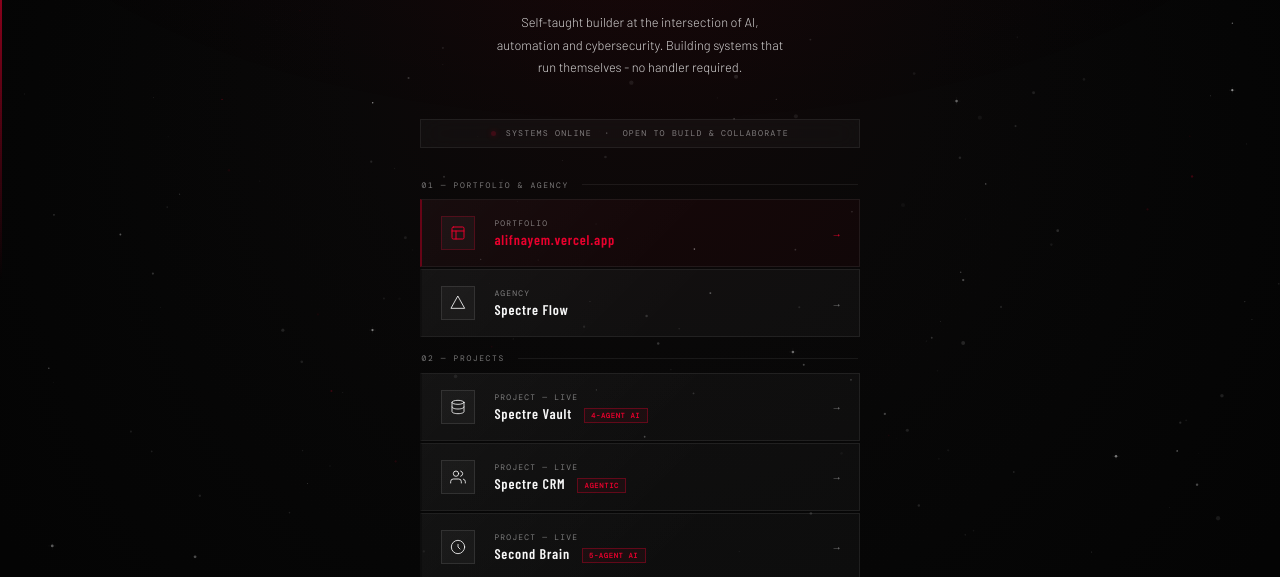
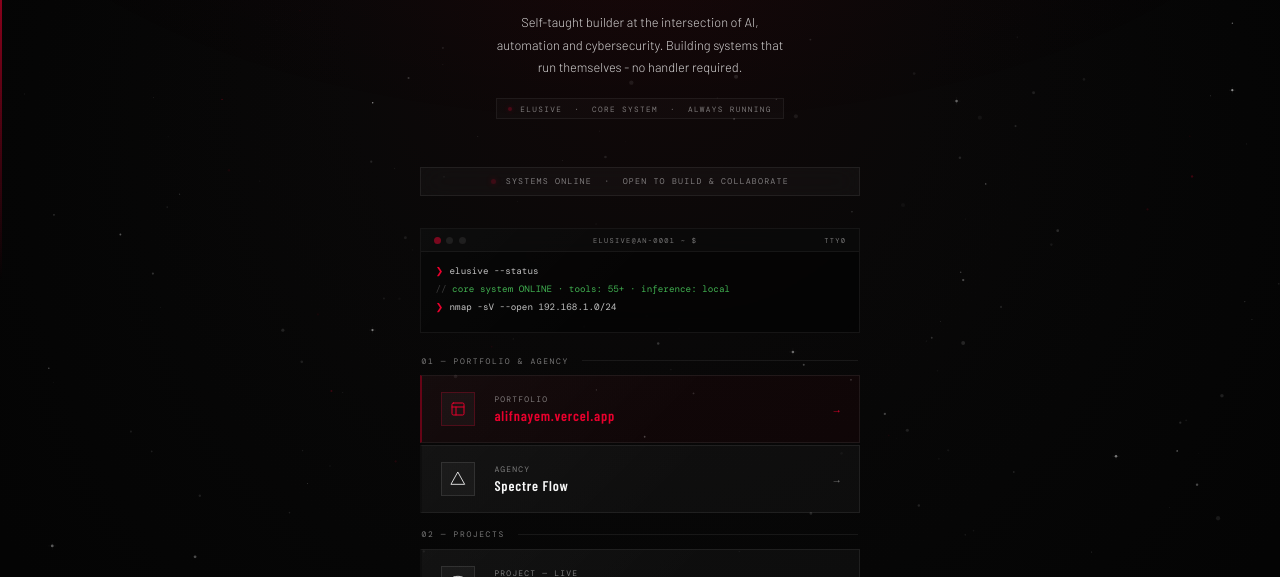
Before and after one commit to Darkus39/alif-linkbio, a plain HTML site: page index.html in a window 1280 px wide. Shown: the part 200-777 px from the top of the page. Drawn offline with nearby package versions, Linux system fonts and the light colour scheme; a web font is replaced by a local one.

Commit message:
Refactor styles and structure in index.html

```diff
--- a/index.html
+++ b/index.html
@@ -19,10 +19,16 @@
 body{background:var(--bg);color:var(--t1);font-family:var(--b);font-weight:300;min-height:100vh;display:flex;flex-direction:column;align-items:center;justify-content:center;padding:3rem 1.5rem;overflow-x:hidden;position:relative}
 body::before{content:'';position:fixed;inset:0;pointer-events:none;z-index:1;background:radial-gradient(ellipse 80% 60% at 50% 0%,rgba(232,0,45,0.04) 0%,transparent 70%)}
 #bg-canvas{position:fixed;inset:0;width:100%;height:100%;z-index:0;pointer-events:none}
+
+/* Accents */
 .top-accent{position:fixed;top:0;left:0;right:0;height:2px;background:linear-gradient(90deg,transparent,var(--red) 30%,var(--red) 70%,transparent);z-index:10}
 .left-accent{position:fixed;left:0;top:0;bottom:0;width:2px;background:linear-gradient(180deg,var(--red) 0%,rgba(232,0,45,0) 60%);z-index:10}
+
+/* Wrap */
 .wrap{position:relative;z-index:5;width:100%;max-width:440px;display:flex;flex-direction:column;gap:0}
-.header{text-align:center;padding:0 0 2.5rem;opacity:0;transform:translateY(16px);animation:rise 0.7s ease 0.1s forwards}
+
+/* Header */
+.header{text-align:center;padding:0 0 1.6rem;opacity:0;transform:translateY(16px);animation:rise 0.7s ease 0.1s forwards}
 .avatar{width:72px;height:72px;border:1px solid var(--border2);background:var(--bg2);display:flex;align-items:center;justify-content:center;margin:0 auto 1.4rem;position:relative}
 .avatar::before{content:'';position:absolute;inset:-4px;border:1px solid var(--red);opacity:0.4}
 .avatar-initials{font-family:var(--bc);font-size:1.4rem;font-weight:800;letter-spacing:0.1em;color:var(--red)}
@@ -30,12 +36,30 @@
 .name em{color:transparent;-webkit-text-stroke:1px rgba(255,255,255,0.2);font-style:normal}
 .role{font-family:var(--mono);font-size:0.6rem;letter-spacing:0.22em;text-transform:uppercase;color:var(--red);margin-bottom:0.7rem;display:flex;align-items:center;justify-content:center;gap:0.8rem}
 .role::before,.role::after{content:'';display:block;width:20px;height:1px;background:var(--red);opacity:0.5}
-.bio{font-size:0.8rem;line-height:1.75;color:var(--t2);max-width:300px;margin:0 auto}
-.status-bar{display:flex;align-items:center;justify-content:center;gap:0.6rem;padding:0.5rem 1rem;border:1px solid rgba(255,255,255,0.07);background:rgba(255,255,255,0.03);backdrop-filter:blur(12px);-webkit-backdrop-filter:blur(12px);margin-bottom:2rem;font-family:var(--mono);font-size:0.52rem;letter-spacing:0.14em;text-transform:uppercase;color:var(--t3);opacity:0;animation:rise 0.7s ease 0.3s forwards}
+.bio{font-size:0.8rem;line-height:1.75;color:var(--t2);max-width:300px;margin:0 auto 1rem}
+
+/* Elusive ambient tag */
+.elusive-tag{
+  display:inline-flex;align-items:center;gap:0.5rem;
+  font-family:var(--mono);font-size:0.48rem;letter-spacing:0.18em;text-transform:uppercase;
+  color:var(--t3);margin:0 auto;
+  padding:0.3rem 0.7rem;
+  border:1px solid rgba(255,255,255,0.06);
+  background:rgba(255,255,255,0.02);
+  backdrop-filter:blur(8px);
+}
+.elusive-dot{width:4px;height:4px;border-radius:50%;background:rgba(232,0,45,0.7);box-shadow:0 0 5px rgba(232,0,45,0.5);animation:blink 3s ease-in-out infinite}
+
+/* Status bar */
+.status-bar{display:flex;align-items:center;justify-content:center;gap:0.6rem;padding:0.5rem 1rem;border:1px solid rgba(255,255,255,0.07);background:rgba(255,255,255,0.03);backdrop-filter:blur(12px);-webkit-backdrop-filter:blur(12px);margin-bottom:2rem;font-family:var(--mono);font-size:0.52rem;letter-spacing:0.14em;text-transform:uppercase;color:var(--t3);opacity:0;animation:rise 0.7s ease 0.3s forwards;margin-top:1.4rem}
 .status-dot{width:5px;height:5px;border-radius:50%;background:var(--red);box-shadow:0 0 6px var(--red);animation:blink 2s ease-in-out infinite}
 @keyframes blink{0%,100%{opacity:1}50%{opacity:0.2}}
+
+/* Section label */
 .sec-label{font-family:var(--mono);font-size:0.5rem;letter-spacing:0.2em;text-transform:uppercase;color:var(--t3);display:flex;align-items:center;gap:0.8rem;margin-bottom:0.6rem;padding:0 0.1rem}
 .sec-label::after{content:'';flex:1;height:1px;background:var(--border)}
+
+/* Cards */
 .links-group{display:flex;flex-direction:column;gap:2px;margin-bottom:1rem}
 .link-card{
   display:flex;align-items:center;gap:1.2rem;padding:1rem 1.2rem;
@@ -50,32 +74,15 @@
 .link-card::before{
   content:'';position:absolute;
   top:0;left:-100%;width:60%;height:100%;
-  background:linear-gradient(90deg,transparent,rgba(255,255,255,0.04),transparent);
+  background:linear-gradient(90deg,transparent,rgba(255,255,255,0.05),transparent);
   transform:skewX(-20deg);
   transition:left 0s;
-  pointer-events:none;
+  pointer-events:none;z-index:2;
 }
-.link-card:hover::before{
-  left:160%;
-  transition:left 0.55s ease;
-}
-.link-card::after{
-  content:'';position:absolute;inset:0;
-  background:linear-gradient(135deg,rgba(255,255,255,0.025) 0%,transparent 60%);
-  pointer-events:none;
-}
-.link-card:hover{
-  background:rgba(255,255,255,0.06);
-  border-left-color:var(--red);
-  box-shadow:0 0 20px rgba(232,0,45,0.08),inset 0 0 20px rgba(255,255,255,0.01);
-}
-.lc-icon{
-  width:34px;height:34px;flex-shrink:0;
-  border:1px solid rgba(255,255,255,0.1);
-  background:rgba(255,255,255,0.03);
-  display:flex;align-items:center;justify-content:center;
-  position:relative;z-index:1;
-}
+.link-card:hover::before{left:160%;transition:left 0.55s ease}
+.link-card::after{content:'';position:absolute;inset:0;background:linear-gradient(135deg,rgba(255,255,255,0.025) 0%,transparent 60%);pointer-events:none}
+.link-card:hover{background:rgba(255,255,255,0.06);border-left-color:var(--red);box-shadow:0 0 20px rgba(232,0,45,0.08),inset 0 0 20px rgba(255,255,255,0.01)}
+.lc-icon{width:34px;height:34px;flex-shrink:0;border:1px solid rgba(255,255,255,0.1);background:rgba(255,255,255,0.03);display:flex;align-items:center;justify-content:center;position:relative;z-index:1}
 .lc-icon svg{width:16px;height:16px;fill:none;stroke:var(--t2);stroke-width:1.5;stroke-linecap:round;stroke-linejoin:round;transition:stroke 0.2s}
 .link-card:hover .lc-icon svg{stroke:var(--red)}
 .lc-body{flex:1;position:relative;z-index:1}
@@ -85,31 +92,65 @@
 .lc-arrow{font-family:var(--mono);font-size:0.65rem;color:var(--t3);transition:color 0.2s,transform 0.2s;position:relative;z-index:1}
 .link-card:hover .lc-arrow{color:var(--red);transform:translateX(4px)}
 .lc-badge{font-family:var(--mono);font-size:0.44rem;padding:0.12rem 0.4rem;letter-spacing:0.1em;border:1px solid rgba(232,0,45,0.35);color:var(--red);background:rgba(232,0,45,0.06);text-transform:uppercase;margin-left:0.5rem;vertical-align:middle}
-.stats-row{
-  display:grid;grid-template-columns:repeat(3,1fr);gap:2px;margin-bottom:2rem;
+
+/* Stats */
+.stats-row{display:grid;grid-template-columns:repeat(3,1fr);gap:2px;margin-bottom:2rem}
+.stat{background:rgba(255,255,255,0.03);backdrop-filter:blur(12px);-webkit-backdrop-filter:blur(12px);border:1px solid rgba(255,255,255,0.07);padding:0.9rem 1rem;text-align:center;position:relative;overflow:hidden}
+.stat::after{content:'';position:absolute;inset:0;background:linear-gradient(135deg,rgba(255,255,255,0.03) 0%,transparent 60%);pointer-events:none}
+.stat-n{font-family:var(--bc);font-size:1.6rem;font-weight:700;color:var(--white);line-height:1;position:relative;z-index:1}
+.stat-k{font-family:var(--mono);font-size:0.46rem;letter-spacing:0.13em;text-transform:uppercase;color:var(--t3);margin-top:0.2rem;position:relative;z-index:1}
+
+/* Terminal */
+.terminal{
+  margin-bottom:1.4rem;
+  border:1px solid rgba(255,255,255,0.07);
+  background:rgba(4,4,4,0.7);
+  backdrop-filter:blur(12px);-webkit-backdrop-filter:blur(12px);
+  overflow:hidden;
+  position:relative;
 }
-.stat{
-  background:rgba(255,255,255,0.03);
-  backdrop-filter:blur(12px);-webkit-backdrop-filter:blur(12px);
-  border:1px solid rgba(255,255,255,0.07);
-  padding:0.9rem 1rem;text-align:center;
-  position:relative;overflow:hidden;
-}
-.stat::after{
+.terminal::before{
   content:'';position:absolute;inset:0;
-  background:linear-gradient(135deg,rgba(255,255,255,0.03) 0%,transparent 60%);
+  background:linear-gradient(135deg,rgba(255,255,255,0.015) 0%,transparent 50%);
   pointer-events:none;
 }
-.stat-n{font-family:var(--bc);font-size:1.6rem;font-weight:700;color:var(--white);line-height:1}
-.stat-n sub{font-size:0.8rem;color:var(--red);font-family:var(--bc)}
-.stat-k{font-family:var(--mono);font-size:0.46rem;letter-spacing:0.13em;text-transform:uppercase;color:var(--t3);margin-top:0.2rem}
+.terminal-bar{
+  display:flex;align-items:center;justify-content:space-between;
+  padding:0.4rem 0.8rem;
+  border-bottom:1px solid rgba(255,255,255,0.05);
+  background:rgba(255,255,255,0.02);
+}
+.terminal-dots{display:flex;gap:0.35rem}
+.terminal-dots span{width:7px;height:7px;border-radius:50%;background:rgba(255,255,255,0.08)}
+.terminal-dots span:first-child{background:rgba(232,0,45,0.5)}
+.terminal-title{font-family:var(--mono);font-size:0.44rem;letter-spacing:0.18em;text-transform:uppercase;color:var(--t3)}
+.terminal-body{padding:0.7rem 0.9rem;min-height:80px;max-height:100px;overflow:hidden;position:relative;z-index:1}
+.t-line{
+  font-family:var(--mono);font-size:0.58rem;line-height:1.9;
+  color:rgba(255,255,255,0.35);
+  white-space:nowrap;overflow:hidden;
+  opacity:0;
+  transition:opacity 0.3s;
+}
+.t-line.visible{opacity:1}
+.t-line.active{color:rgba(255,255,255,0.75)}
+.t-line .prompt{color:var(--red);margin-right:0.4rem}
+.t-line .ok{color:rgba(80,220,100,0.8)}
+.t-line .dim{color:rgba(255,255,255,0.2)}
+.t-cursor{display:inline-block;width:6px;height:0.65rem;background:var(--red);vertical-align:middle;animation:blink 1s step-end infinite;margin-left:2px}
+
+/* Footer */
 .footer{margin-top:2rem;text-align:center;font-family:var(--mono);font-size:0.5rem;letter-spacing:0.12em;text-transform:uppercase;color:var(--t3);opacity:0;animation:rise 0.7s ease 0.8s forwards}
 .footer em{color:var(--red);font-style:normal}
+
+/* Animations */
 @keyframes rise{to{opacity:1;transform:none}}
 .anim-1{opacity:0;transform:translateY(14px);animation:rise 0.6s ease 0.35s forwards}
 .anim-2{opacity:0;transform:translateY(14px);animation:rise 0.6s ease 0.45s forwards}
 .anim-3{opacity:0;transform:translateY(14px);animation:rise 0.6s ease 0.55s forwards}
 .anim-4{opacity:0;transform:translateY(14px);animation:rise 0.6s ease 0.65s forwards}
+.anim-5{opacity:0;transform:translateY(14px);animation:rise 0.6s ease 0.75s forwards}
+
 @media(max-width:480px){body{padding:2rem 1rem}.name{font-size:2rem}}
 </style>
 </head>
@@ -117,18 +158,39 @@
 <canvas id="bg-canvas"></canvas>
 <div class="top-accent"></div>
 <div class="left-accent"></div>
+
 <div class="wrap">
+
+  <!-- Header -->
   <div class="header">
     <div class="avatar"><span class="avatar-initials">AN</span></div>
     <h1 class="name">A.<em>NAYEM</em></h1>
     <div class="role">AI Architect · Cybersecurity · CS Undergrad</div>
     <p class="bio">Self-taught builder at the intersection of AI, automation and cybersecurity. Building systems that run themselves - no handler required.</p>
+    <div class="elusive-tag">
+      <span class="elusive-dot"></span>
+      ELUSIVE &nbsp;·&nbsp; core system &nbsp;·&nbsp; always running
+    </div>
   </div>
 
+  <!-- Status -->
   <div class="status-bar"><div class="status-dot"></div>Systems online &nbsp;·&nbsp; Open to build &amp; collaborate</div>
 
-  <div class="sec-label anim-1">01 — portfolio &amp; agency</div>
-  <div class="links-group anim-1">
+  <!-- Terminal -->
+  <div class="terminal anim-1">
+    <div class="terminal-bar">
+      <div class="terminal-dots"><span></span><span></span><span></span></div>
+      <div class="terminal-title">elusive@an-0001 ~ $</div>
+      <div class="terminal-title dim">tty0</div>
+    </div>
+    <div class="terminal-body" id="terminal-body">
+      <!-- lines injected by JS -->
+    </div>
+  </div>
+
+  <!-- 01 Portfolio & Agency -->
+  <div class="sec-label anim-2">01 — portfolio &amp; agency</div>
+  <div class="links-group anim-2">
     <a href="https://alifnayem.vercel.app" target="_blank" class="link-card" style="border-left:2px solid rgba(232,0,45,0.4);background:rgba(232,0,45,0.04)">
       <div class="lc-icon" style="border-color:rgba(232,0,45,0.25)"><svg viewBox="0 0 24 24" style="stroke:var(--red)"><rect x="3" y="3" width="18" height="18" rx="2"/><path d="M3 9h18"/><path d="M9 21V9"/></svg></div>
       <div class="lc-body"><div class="lc-label">Portfolio</div><div class="lc-val" style="color:var(--red)">alifnayem.vercel.app</div></div>
@@ -141,8 +203,9 @@
     </a>
   </div>
 
-  <div class="sec-label anim-2">02 — projects</div>
-  <div class="links-group anim-2">
+  <!-- 02 Projects -->
+  <div class="sec-label anim-3">02 — projects</div>
+  <div class="links-group anim-3">
     <a href="https://spectre-vault.vercel.app" target="_blank" class="link-card">
       <div class="lc-icon"><svg viewBox="0 0 24 24"><ellipse cx="12" cy="5" rx="9" ry="3"/><path d="M21 12c0 1.66-4 3-9 3s-9-1.34-9-3"/><path d="M3 5v14c0 1.66 4 3 9 3s9-1.34 9-3V5"/></svg></div>
       <div class="lc-body"><div class="lc-label">Project — Live</div><div class="lc-val">Spectre Vault <span class="lc-badge">4-agent AI</span></div></div>
@@ -165,14 +228,16 @@
     </a>
   </div>
 
-  <div class="stats-row anim-3">
+  <!-- Stats -->
+  <div class="stats-row anim-4">
     <div class="stat"><div class="stat-n">13</div><div class="stat-k">Projects</div></div>
     <div class="stat"><div class="stat-n">5</div><div class="stat-k">Live Deploys</div></div>
-    <div class="stat"><div class="stat-n" style="color:var(--red);font-size:0.75rem;padding-top:0.4rem;letter-spacing:0.04em">LET'S BUILD</div><div class="stat-k">Availability</div></div>
+    <div class="stat"><div class="stat-n" style="color:var(--red);font-size:0.75rem;padding-top:0.4rem;letter-spacing:0.04em;position:relative;z-index:1">LET'S BUILD</div><div class="stat-k">Availability</div></div>
   </div>
 
-  <div class="sec-label anim-3">03 — connect</div>
-  <div class="links-group anim-3">
+  <!-- 03 Connect -->
+  <div class="sec-label anim-4">03 — connect</div>
+  <div class="links-group anim-4">
     <a href="https://instagram.com/_a.nayem_" target="_blank" class="link-card">
       <div class="lc-icon"><svg viewBox="0 0 24 24"><rect x="2" y="2" width="20" height="20" rx="5"/><circle cx="12" cy="12" r="4"/><circle cx="17.5" cy="6.5" r="1" fill="currentColor" stroke="none"/></svg></div>
       <div class="lc-body"><div class="lc-label">Instagram</div><div class="lc-val">@_a.nayem_</div></div>
@@ -199,6 +264,73 @@
 </div>
 
 <script>
+/* ── Terminal ── */
+(function(){
+  const lines = [
+    { text: 'elusive --status', type: 'cmd' },
+    { text: 'core system ONLINE · tools: 55+ · inference: local', type: 'ok' },
+    { text: 'nmap -sV --open 192.168.1.0/24', type: 'cmd' },
+    { text: 'scanning... 3 hosts up · 7 open ports detected', type: 'out' },
+    { text: 'ollama run deepseek-r1:7b', type: 'cmd' },
+    { text: 'model loaded · ctx: 8192 · backend: CPU', type: 'ok' },
+    { text: 'python3 agent_orchestrator.py --mode autonomous', type: 'cmd' },
+    { text: 'spawning 6 agents · memory bus: active', type: 'ok' },
+    { text: 'htop --filter elusive', type: 'cmd' },
+    { text: 'PID 3847 · CPU 12% · MEM 2.1GB · uptime: 14h', type: 'out' },
+    { text: 'git log --oneline -3', type: 'cmd' },
+    { text: 'a3f2c1d fix: agent memory flush on shutdown', type: 'out' },
+    { text: 'systemctl status elusive.service', type: 'cmd' },
+    { text: '● elusive.service — active (running) since boot', type: 'ok' },
+  ];
+
+  const body = document.getElementById('terminal-body');
+  const VISIBLE = 4;
+  let pool = [];
+  let idx = 0;
+
+  function makeLine(data) {
+    const el = document.createElement('div');
+    el.className = 't-line';
+    if (data.type === 'cmd') {
+      el.innerHTML = `<span class="prompt">❯</span>${data.text}`;
+    } else if (data.type === 'ok') {
+      el.innerHTML = `<span class="dim">//</span> <span class="ok">${data.text}</span>`;
+    } else {
+      el.innerHTML = `<span class="dim">  ${data.text}</span>`;
+    }
+    return el;
+  }
+
+  function addLine() {
+    const data = lines[idx % lines.length];
+    idx++;
+
+    const el = makeLine(data);
+    body.appendChild(el);
+    pool.push(el);
+
+    // Fade in
+    requestAnimationFrame(() => {
+      el.classList.add('visible');
+      if (data.type === 'cmd') el.classList.add('active');
+    });
+
+    // Keep only VISIBLE lines, fade out old ones
+    if (pool.length > VISIBLE) {
+      const old = pool.shift();
+      old.classList.remove('visible', 'active');
+      setTimeout(() => old.remove(), 350);
+    }
+
+    // Schedule next line
+    const delay = data.type === 'cmd' ? 1800 : 900;
+    setTimeout(addLine, delay);
+  }
+
+  setTimeout(addLine, 1200);
+})();
+
+/* ── Starfield Canvas ── */
 (function(){
   const canvas = document.getElementById('bg-canvas');
   const ctx = canvas.getContext('2d');
@@ -215,10 +347,8 @@
   function rand(a,b){ return a + Math.random()*(b-a); }
 
   function init(){
-    // Stars — mix of white and very faint red-tinted
     stars = Array.from({length: 180}, () => ({
-      x: rand(0, W),
-      y: rand(0, H),
+      x: rand(0, W), y: rand(0, H),
       r: rand(0.2, 1.4),
       opacity: rand(0.08, 0.55),
       speed: rand(0.015, 0.06),
@@ -226,11 +356,8 @@
       twinkleSpeed: rand(0.004, 0.018),
       red: Math.random() < 0.08
     }));
-
-    // Floating dust particles with slow drift
     nebula = Array.from({length: 40}, () => ({
-      x: rand(0, W),
-      y: rand(0, H),
+      x: rand(0, W), y: rand(0, H),
       r: rand(0.5, 2.2),
       opacity: rand(0.03, 0.12),
       vx: rand(-0.08, 0.08),
@@ -242,7 +369,6 @@
   function draw(){
     ctx.clearRect(0,0,W,H);
 
-    // Deep space gradient base
     const bg = ctx.createRadialGradient(W*0.5, H*0.2, 0, W*0.5, H*0.5, H*0.9);
     bg.addColorStop(0, 'rgba(14,8,8,1)');
     bg.addColorStop(0.4, 'rgba(8,8,8,1)');
@@ -250,55 +376,43 @@
     ctx.fillStyle = bg;
     ctx.fillRect(0,0,W,H);
 
-    // Subtle red nebula glow top-center
     const nebGlow = ctx.createRadialGradient(W*0.5, 0, 0, W*0.5, H*0.3, W*0.5);
     nebGlow.addColorStop(0, 'rgba(232,0,45,0.035)');
     nebGlow.addColorStop(1, 'transparent');
     ctx.fillStyle = nebGlow;
     ctx.fillRect(0,0,W,H);
 
-    // Dust particles
     for(const p of nebula){
       p.x += p.vx; p.y += p.vy;
-      if(p.x < -5) p.x = W+5;
-      if(p.x > W+5) p.x = -5;
-      if(p.y < -5) p.y = H+5;
-      if(p.y > H+5) p.y = -5;
+      if(p.x < -5) p.x = W+5; if(p.x > W+5) p.x = -5;
+      if(p.y < -5) p.y = H+5; if(p.y > H+5) p.y = -5;
       ctx.beginPath();
       ctx.arc(p.x, p.y, p.r, 0, Math.PI*2);
-      ctx.fillStyle = p.red ? RED + p.opacity + ')' : WHITE + p.opacity + ')';
+      ctx.fillStyle = p.red ? RED+p.opacity+')' : WHITE+p.opacity+')';
       ctx.fill();
     }
 
-    // Stars with twinkle
     const t = performance.now() * 0.001;
     for(const s of stars){
       s.twinkle += s.twinkleSpeed;
       const pulse = s.opacity * (0.6 + 0.4 * Math.sin(s.twinkle));
-      // slow vertical drift
       s.y -= s.speed * 0.3;
       if(s.y < -2) s.y = H + 2;
-
       ctx.beginPath();
       ctx.arc(s.x, s.y, s.r, 0, Math.PI*2);
-      ctx.fillStyle = s.red ? RED + pulse + ')' : WHITE + pulse + ')';
+      ctx.fillStyle = s.red ? RED+pulse+')' : WHITE+pulse+')';
       ctx.fill();
-
-      // Cross flare on brighter stars
       if(s.r > 1.0 && pulse > 0.3){
         const fl = pulse * 0.18;
-        ctx.strokeStyle = s.red ? RED + fl + ')' : WHITE + fl + ')';
+        ctx.strokeStyle = s.red ? RED+fl+')' : WHITE+fl+')';
         ctx.lineWidth = 0.5;
         ctx.beginPath();
-        ctx.moveTo(s.x - s.r*3, s.y);
-        ctx.lineTo(s.x + s.r*3, s.y);
-        ctx.moveTo(s.x, s.y - s.r*3);
-        ctx.lineTo(s.x, s.y + s.r*3);
+        ctx.moveTo(s.x - s.r*3, s.y); ctx.lineTo(s.x + s.r*3, s.y);
+        ctx.moveTo(s.x, s.y - s.r*3); ctx.lineTo(s.x, s.y + s.r*3);
         ctx.stroke();
       }
     }
 
-    // Horizontal scan line — subtle, slow
     const scanY = ((t * 18) % (H + 40)) - 20;
     const scan = ctx.createLinearGradient(0, scanY-1, 0, scanY+1);
     scan.addColorStop(0, 'transparent');
```
